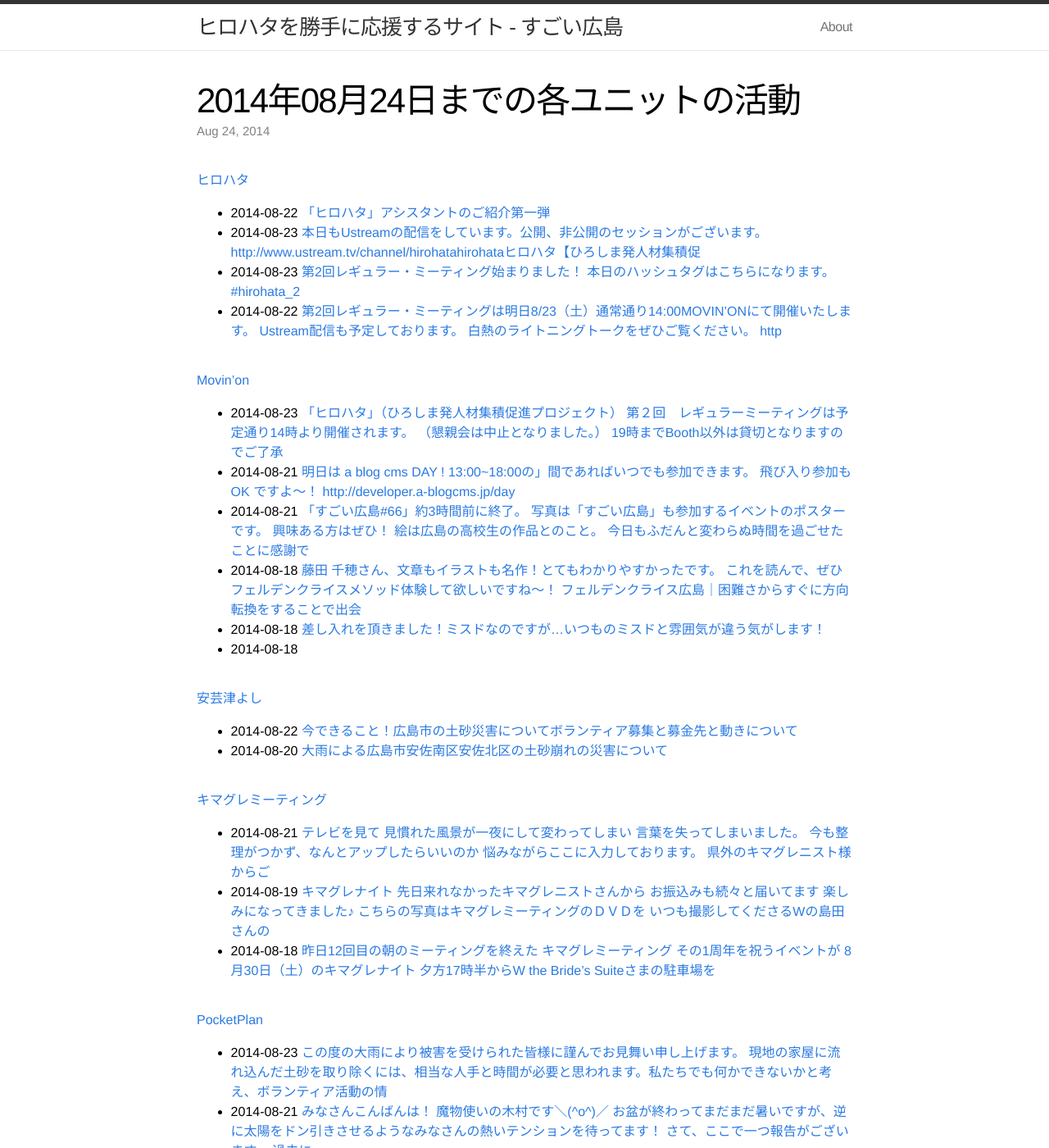
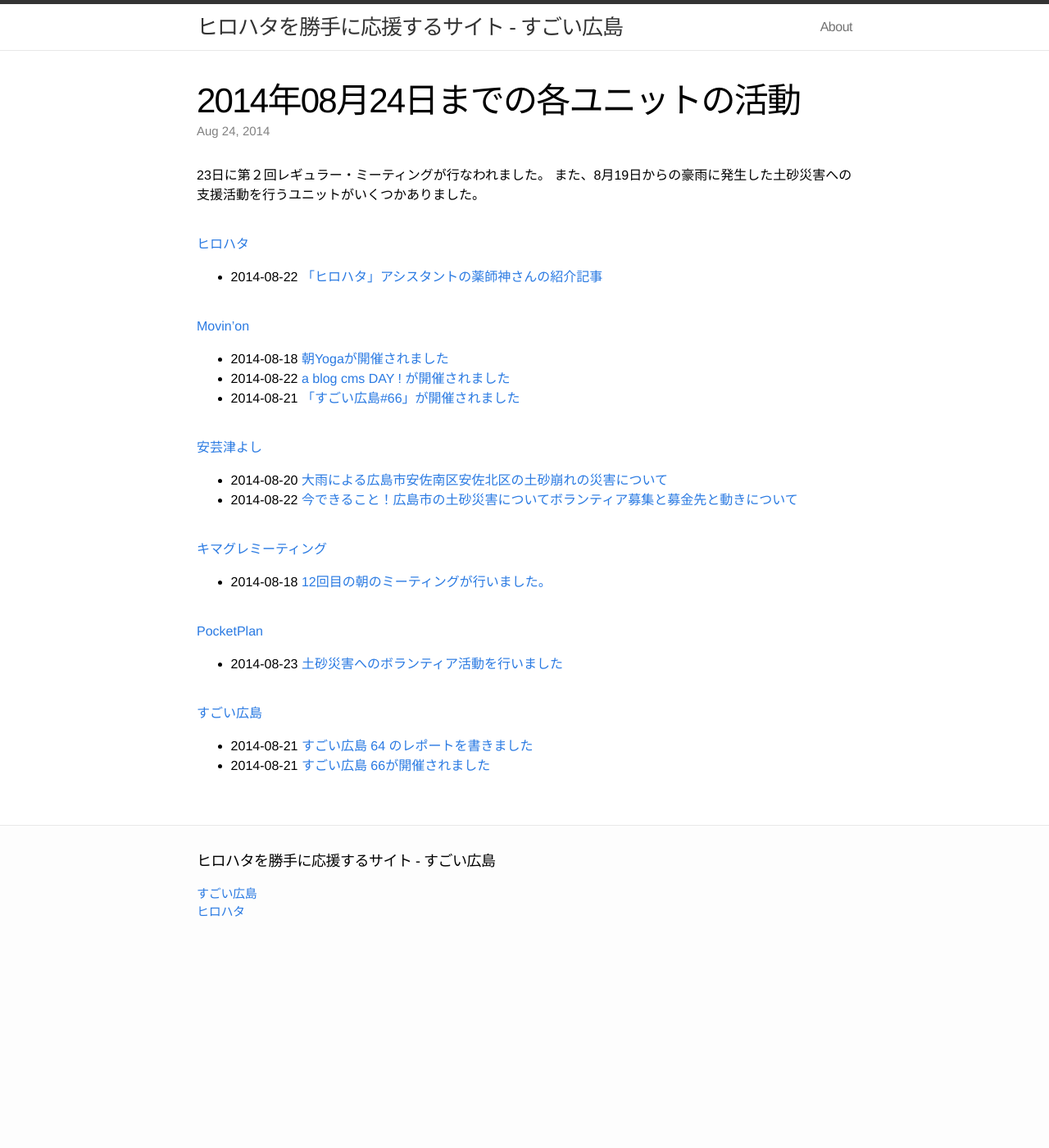
Before and after one commit to great-h/hirohata, a Jekyll site: the page built from _posts/2014-08-24-report.markdown, in a window 1280 px wide and 1400 px high. Shown: the whole window at 82% size. Built offline with Jekyll 4.4.1, drawn with Linux system fonts in a browser that asks for light colours; some of the changed text lies outside the part shown.

Commit message:
レポートを記述

```diff
--- a/_posts/2014-08-24-report.markdown
+++ b/_posts/2014-08-24-report.markdown
@@ -4,50 +4,39 @@ title:  "2014年08月24日までの各ユニットの活動"
 date:   2014-08-24 00:00:00
 ---
 
+23日に第２回レギュラー・ミーティングが行なわれました。
+また、8月19日からの豪雨に発生した土砂災害への支援活動を行うユニットがいくつかありました。
+
 # [ヒロハタ](http://hiro-hata.com/)
 
-* 2014-08-22 [「ヒロハタ」アシスタントのご紹介第一弾](http://hiro-hata.com/post/95415284495)
-* 2014-08-23 [本日もUstreamの配信をしています。公開、非公開のセッションがございます。 http://www.ustream.tv/channel/hirohatahirohataヒロハタ【ひろしま発人材集積促](http://www.facebook.com/hirohatap/posts/683012055108926)
-* 2014-08-23 [第2回レギュラー・ミーティング始まりました！ 本日のハッシュタグはこちらになります。　#hirohata_2](http://www.facebook.com/hirohatap/posts/683011761775622)
-* 2014-08-22 [第2回レギュラー・ミーティングは明日8/23（土）通常通り14:00MOVIN'ONにて開催いたします。  Ustream配信も予定しております。 白熱のライトニングトークをぜひご覧ください。 http](http://www.facebook.com/hirohatap/posts/682522828491182)
+* 2014-08-22 [「ヒロハタ」アシスタントの薬師神さんの紹介記事](http://hiro-hata.com/post/95415284495)
 
 
 # [Movin'on](http://coworking-hiroshima.com/)
 
-* 2014-08-23 [「ヒロハタ」（ひろしま発人材集積促進プロジェクト） 第２回　レギュラーミーティングは予定通り14時より開催されます。 （懇親会は中止となりました。）  19時までBooth以外は貸切となりますのでご了承](http://www.facebook.com/movinon.hiroshima/posts/804829729537807)
-* 2014-08-21 [明日は a blog cms DAY ! 13:00~18:00の」間であればいつでも参加できます。 飛び入り参加もOK ですよ～！  http://developer.a-blogcms.jp/day](http://www.facebook.com/movinon.hiroshima/posts/804226306264816)
-* 2014-08-21 [「すごい広島#66」約3時間前に終了。  写真は「すごい広島」も参加するイベントのポスターです。 興味ある方はぜひ！ 絵は広島の高校生の作品とのこと。  今日もふだんと変わらぬ時間を過ごせたことに感謝で](https://www.facebook.com/movinon.hiroshima/photos/a.741352859218828.1073741830.723399384347509/803833092970804/?type=1)
-* 2014-08-18 [藤田 千穂さん、文章もイラストも名作！とてもわかりやすかったです。 これを読んで、ぜひフェルデンクライスメソッド体験して欲しいですね～！ フェルデンクライス広島｜困難さからすぐに方向転換をすることで出会](http://www.facebook.com/movinon.hiroshima/posts/802894216398025)
-* 2014-08-18 [差し入れを頂きました！ミスドなのですが…いつものミスドと雰囲気が違う気がします！](https://www.facebook.com/movinon.hiroshima/photos/a.723999867620794.1073741829.723399384347509/802852193068894/?type=1)
-* 2014-08-18 [](http://www.facebook.com/events/569565836503039/permalink/569565843169705/)
+* 2014-08-18 [朝Yogaが開催されました](http://www.facebook.com/events/569565836503039/permalink/569565843169705/)
+* 2014-08-22 [a blog cms DAY ! が開催されました](http://www.facebook.com/movinon.hiroshima/posts/804226306264816)
+* 2014-08-21 [「すごい広島#66」が開催されました](https://www.facebook.com/movinon.hiroshima/photos/a.741352859218828.1073741830.723399384347509/803833092970804/?type=1)
 
 
 # [安芸津よし](http://akitsu.co/)
 
+* 2014-08-20 [大雨による広島市安佐南区安佐北区の土砂崩れの災害について](http://akitsu.co/saigai-829.html?utm_source=rss&utm_medium=rss&utm_campaign=saigai)
 * 2014-08-22 [今できること！広島市の土砂災害についてボランティア募集と募金先と動きについて](http://akitsu.co/saigai-2-842.html?utm_source=rss&utm_medium=rss&utm_campaign=saigai-2)
-* 2014-08-20 [大雨による広島市安佐南区安佐北区の土砂崩れの災害について](http://akitsu.co/saigai-829.html?utm_source=rss&utm_medium=rss&utm_campaign=saigai)
-
-
 
 
 # [キマグレミーティング](https://www.facebook.com/kimaguremeeting)
 
-* 2014-08-21 [テレビを見て  見慣れた風景が一夜にして変わってしまい  言葉を失ってしまいました。  今も整理がつかず、なんとアップしたらいいのか  悩みながらここに入力しております。  県外のキマグレニスト様からご](http://www.facebook.com/kimaguremeeting/posts/686359084773994)
-* 2014-08-19 [キマグレナイト  先日来れなかったキマグレニストさんから  お振込みも続々と届いてます  楽しみになってきました♪  こちらの写真はキマグレミーティングのＤＶＤを  いつも撮影してくださるWの島田さんの](https://www.facebook.com/kimaguremeeting/photos/a.518994288177142.1073741829.501348703275034/685755398167696/?type=1)
-* 2014-08-18 [昨日12回目の朝のミーティングを終えた  キマグレミーティング  その1周年を祝うイベントが  8月30日（土）のキマグレナイト  夕方17時半からW the Bride's Suiteさまの駐車場を ](http://www.facebook.com/kimaguremeeting/posts/685340294875873)
+* 2014-08-18 [12回目の朝のミーティングが行いました。](http://www.facebook.com/kimaguremeeting/posts/685340294875873)
 
 
 # [PocketPlan](http://pocketplan.jp/)
 
-* 2014-08-23 [この度の大雨により被害を受けられた皆様に謹んでお見舞い申し上げます。  現地の家屋に流れ込んだ土砂を取り除くには、相当な人手と時間が必要と思われます。私たちでも何かできないかと考え、ボランティア活動の情](http://www.facebook.com/PocketPlan/posts/690281907724451)
-* 2014-08-21 [みなさんこんばんは！ 魔物使いの木村です＼(^o^)／ お盆が終わってまだまだ暑いですが、逆に太陽をドン引きさせるようなみなさんの熱いテンションを待ってます！ さて、ここで一つ報告がございます。 過去に](http://www.facebook.com/PocketPlan/posts/689414087811233)
-
-
-
+* 2014-08-23 [土砂災害へのボランティア活動を行いました](http://www.facebook.com/PocketPlan/posts/690281907724451)
 
 
 
 # [すごい広島](http://great-h.github.io/)
 
-* 2014-08-21 [8月6日に行なわれた すごい広島 64 のレポートです。  http://great-h.github.io/events/event-064.html  すごい広島の Twitterアカウントにツイー](http://www.facebook.com/great.hiroshima/posts/437589223050395)
-* 2014-08-21 [](http://www.facebook.com/events/508183085993100/permalink/508183089326433/)
+* 2014-08-21 [すごい広島 64 のレポートを書きました](http://www.facebook.com/great.hiroshima/posts/437589223050395)
+* 2014-08-21 [すごい広島 66が開催されました](http://great-h.github.io/events/event-066.html)
```
